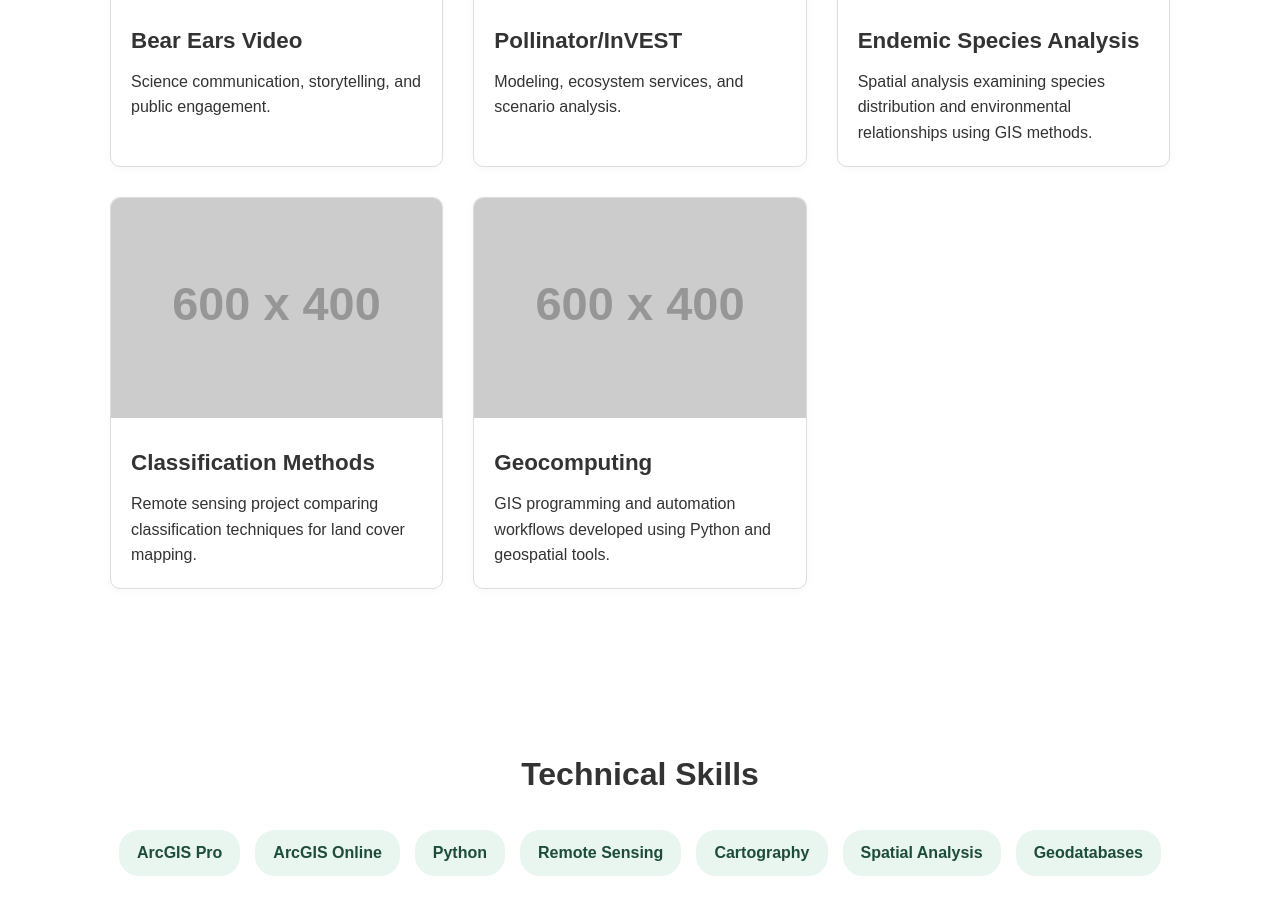
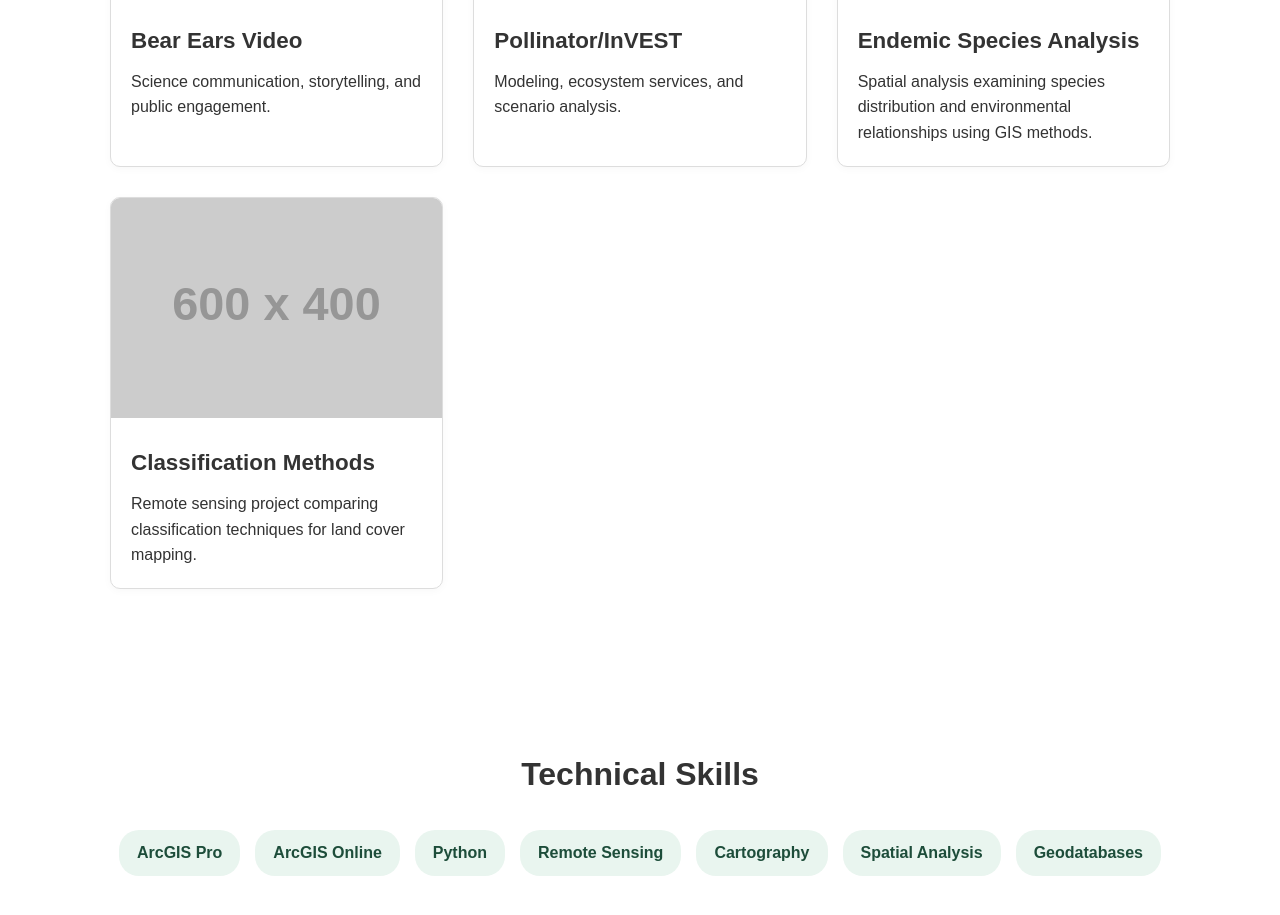
Before and after one commit to Cassandra-Clubb/CassClu-GIS-Portfolio, a plain HTML site: page index.html in a window 1280 px wide. Shown: the part 1897-2812 px from the top of the page. Drawn offline with Linux system fonts and the light colour scheme; placeholder pictures from the web are drawn by us.

Commit message:
Remove Geocomputing tile from portfolio

```diff
--- a/index.html
+++ b/index.html
@@ -363,17 +363,6 @@ for land cover mapping.
 </div>
 </div>
 
-<div class="project-card">
-<img src="https://via.placeholder.com/600x400" alt="Geocomputing project preview">
-<div class="project-content">
-<h3>Geocomputing</h3>
-<p>
-GIS programming and automation workflows developed using Python
-and geospatial tools.
-</p>
-</div>
-</div>
-
 </div>
 
 </section>
```
